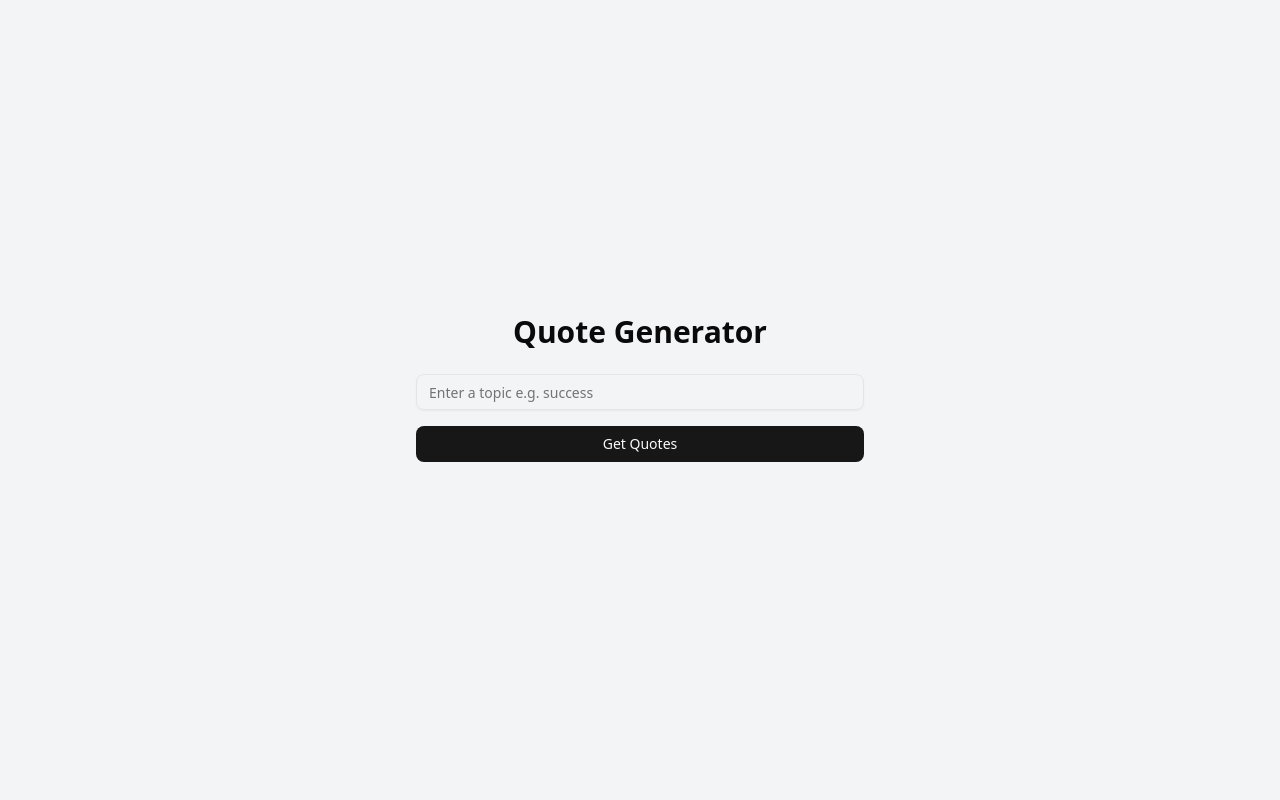
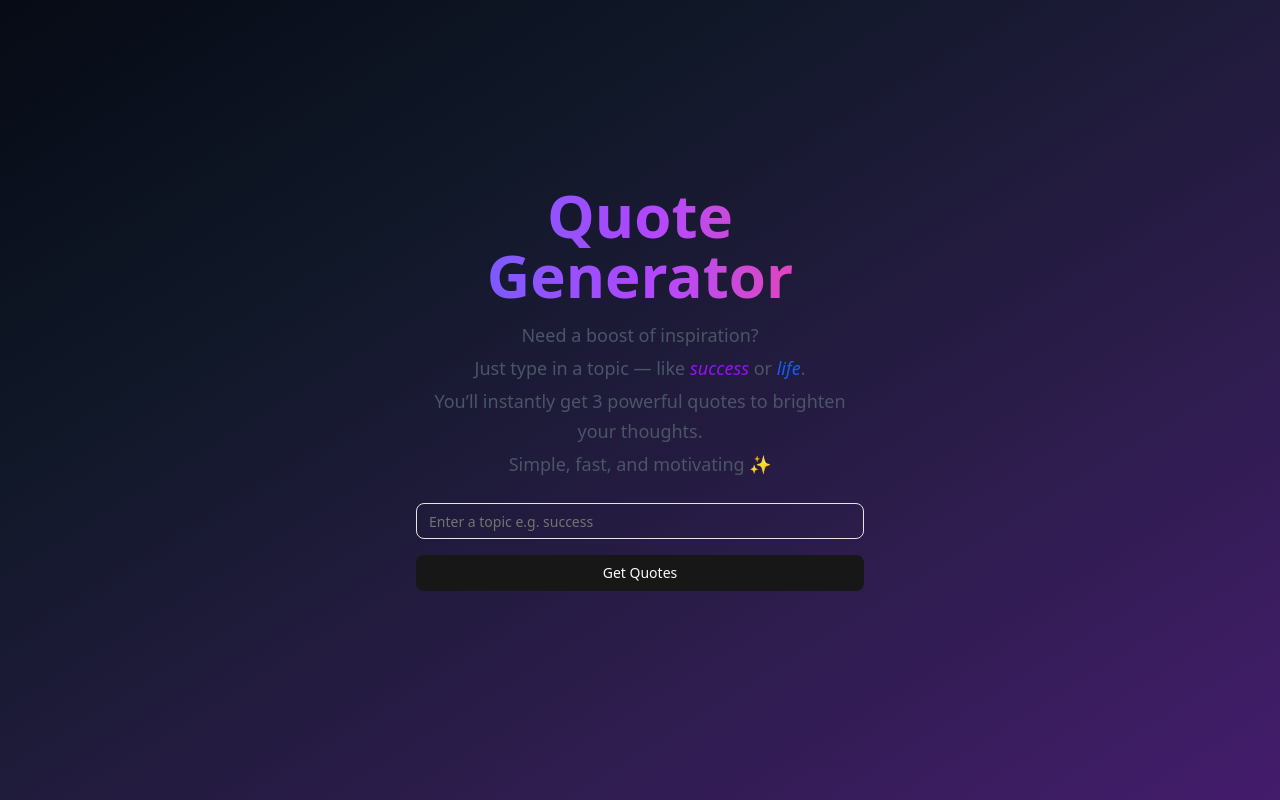
Before and after one commit to BlueRack/Nexium_Faizah_Assign-1, a Next.js app: page / in a window 1280 px wide. Built offline with nearby package versions, Linux system fonts and the light colour scheme.

Commit message:
feat: finalised UI with animated background and glass effect for quotes

```diff
--- a/app/globals.css
+++ b/app/globals.css
@@ -120,3 +120,17 @@
     @apply bg-background text-foreground;
   }
 }
+
+@keyframes gradient-x {
+  0%, 100% {
+    background-position: 0% 50%;
+  }
+  50% {
+    background-position: 100% 50%;
+  }
+}
+
+.animate-gradient-x {
+  background-size: 200% 200%;
+  animation: gradient-x 10s ease infinite;
+}
--- a/app/page.tsx
+++ b/app/page.tsx
@@ -6,12 +6,30 @@ import { Button } from "@/components/ui/button";
 
 // Local quotes array
 const quotes = [
-  { topic: "success", text: "Success is not final, failure is not fatal: It is the courage to continue that counts." },
-  { topic: "success", text: "Don’t watch the clock; do what it does. Keep going." },
-  { topic: "success", text: "Success usually comes to those who are too busy to be looking for it." },
-  { topic: "life", text: "Life is what happens when you're busy making other plans." },
-  { topic: "life", text: "Get busy living or get busy dying." },
-  { topic: "life", text: "The purpose of our lives is to be happy." },
+	{
+		topic: "success",
+		text: "Success is not final, failure is not fatal: It is the courage to continue that counts.",
+	},
+	{
+		topic: "success",
+		text: "Don’t watch the clock; do what it does. Keep going.",
+	},
+	{
+		topic: "success",
+		text: "Success usually comes to those who are too busy to be looking for it.",
+	},
+	{
+		topic: "life",
+		text: "Life is what happens when you're busy making other plans.",
+	},
+	{
+		topic: "life",
+		text: "Get busy living or get busy dying.",
+	},
+	{
+		topic: "life",
+		text: "The purpose of our lives is to be happy.",
+	},
 ];
 
 export default function Home() {
@@ -32,9 +50,25 @@ export default function Home() {
 	};
 
 	return (
-    <main className="flex min-h-screen flex-col items-center justify-center p-6 bg-gray-100">
+		<main className="flex min-h-screen flex-col items-center justify-center p-6 bg-gradient-to-br from-black via-gray-900 to-purple-900 animate-gradient-x text-white transition-colors duration-1000">
 			<div className="max-w-md w-full space-y-6">
-        <h1 className="text-3xl font-bold text-center">Quote Generator</h1>
+				<div className="text-center space-y-4">
+					<h1 className="text-5xl md:text-6xl font-extrabold text-transparent bg-clip-text bg-gradient-to-r from-indigo-500 via-purple-500 to-pink-500">
+						Quote Generator
+					</h1>
+					<div className="text-base md:text-lg text-gray-600 font-medium leading-relaxed space-y-1">
+						<p>Need a boost of inspiration?</p>
+						<p>
+							Just type in a topic — like{" "}
+							<span className="italic text-purple-600">success</span> or{" "}
+							<span className="italic text-blue-600">life</span>.
+						</p>
+						<p>
+							You’ll instantly get 3 powerful quotes to brighten your thoughts.
+						</p>
+						<p>Simple, fast, and motivating ✨</p>
+					</div>
+				</div>
 
 				<form className="space-y-4" onSubmit={handleSubmit}>
 					<Input
@@ -53,7 +87,7 @@ export default function Home() {
 						filteredQuotes.map((quote, index) => (
 							<div
 								key={index}
-                className="p-4 bg-white shadow rounded text-sm border-l-4 border-blue-500"
+								className="p-4 bg-white/10 backdrop-blur-md shadow-lg rounded text-sm border-l-4 border-purple-500"
 							>
 								{quote}
 							</div>
@@ -61,7 +95,7 @@ export default function Home() {
 					) : (
 						submitted && (
 							<p className="text-sm text-gray-500">
-                No quotes found for "{topic}".
+								No quotes found for &quot;{topic}&quot;.
 							</p>
 						)
 					)}
```
Lines whose indentation alone changed are shown as unchanged.
